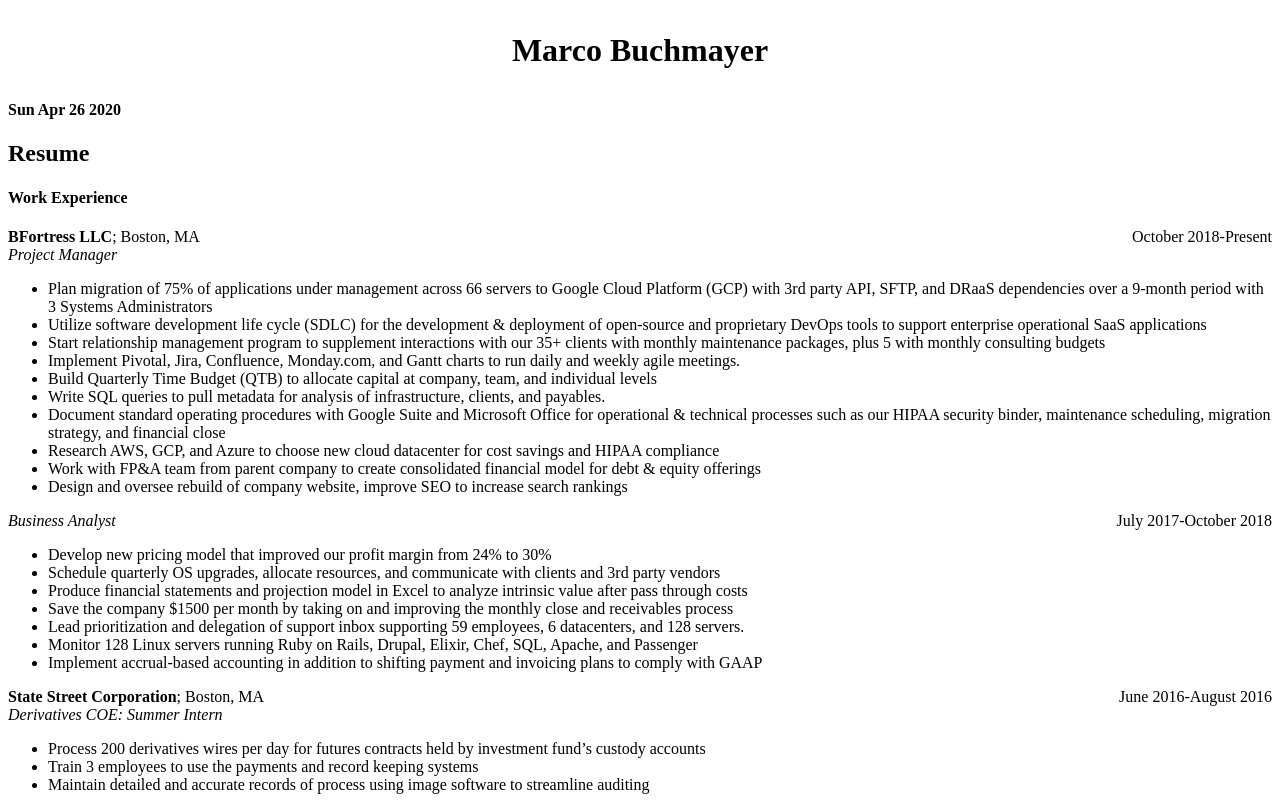
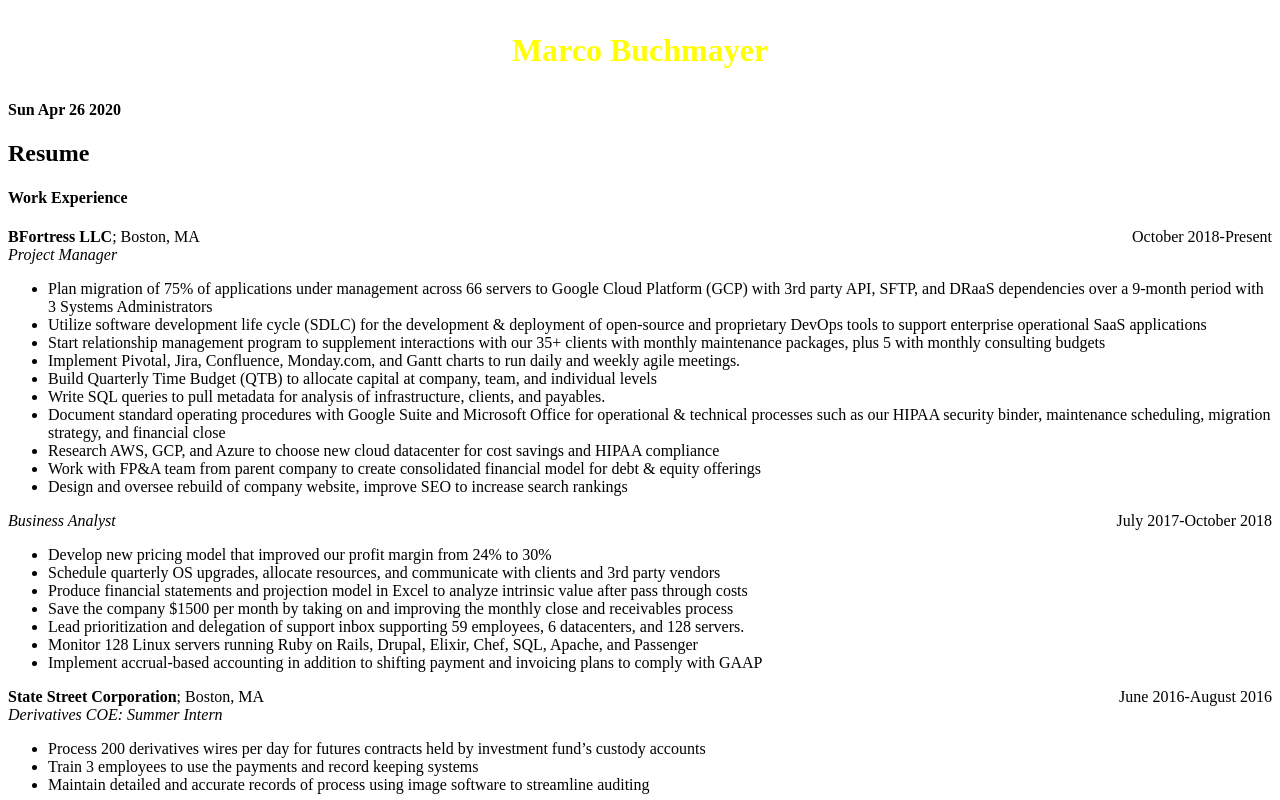
Before and after one commit to marco-buch/personal-site, a plain HTML site: page index.html in a window 1280 px wide. Shown: the top 800 px of the page. Drawn offline with Linux system fonts and the light colour scheme.

Commit message:
try to fix title

```diff
--- a/index.html
+++ b/index.html
@@ -2,10 +2,10 @@
 <html>
 	<head>
 		<link href="./style.css" type="text/css" rel="stylesheet">
-		<title class="title">Marco's Website!</title>
+		<title>Marco's Website!</title>
 	</head>
 	<body>
-		<h1><p style="text-align:center;">Marco Buchmayer</p></h1>
+		<h1><p class="title" style="text-align:center;">Marco Buchmayer</p></h1>
 		<h4 id='date'></h4>
 		<script async src="./javascript/index.js"></script>
 
```
